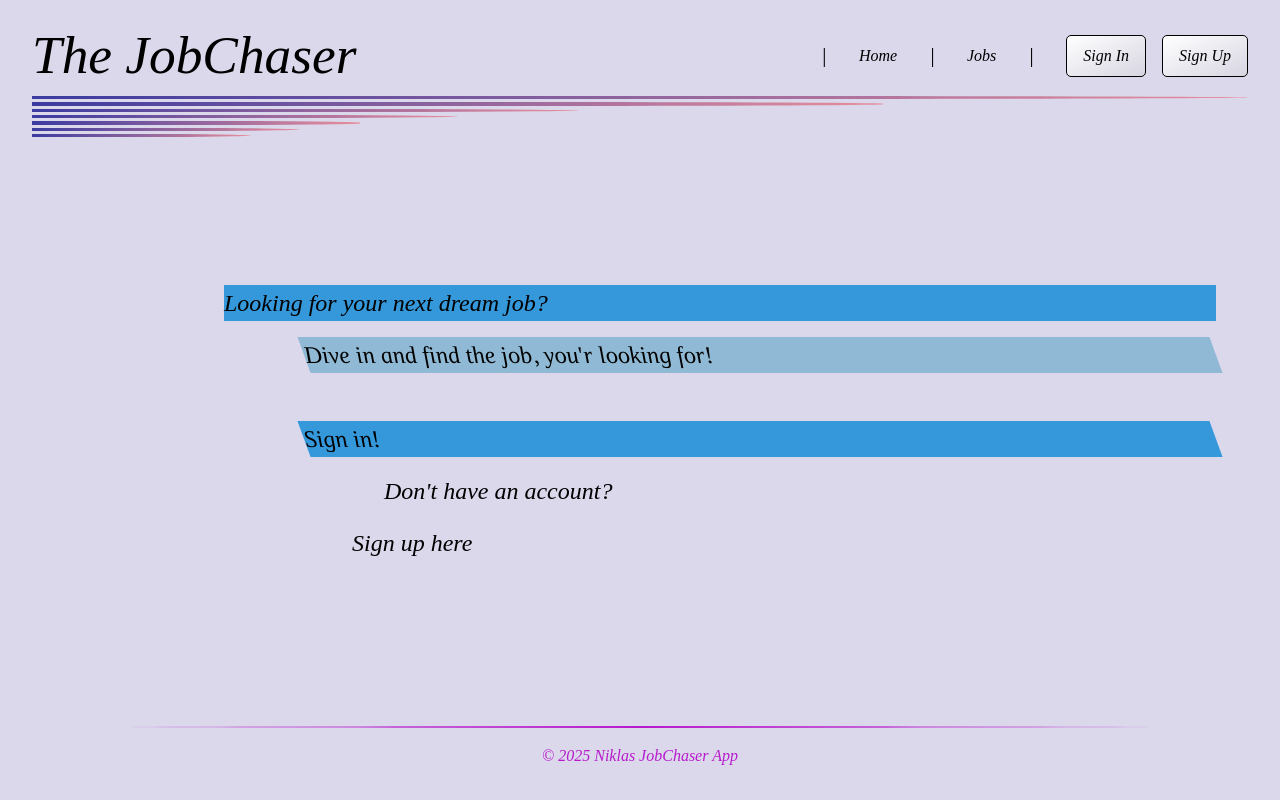
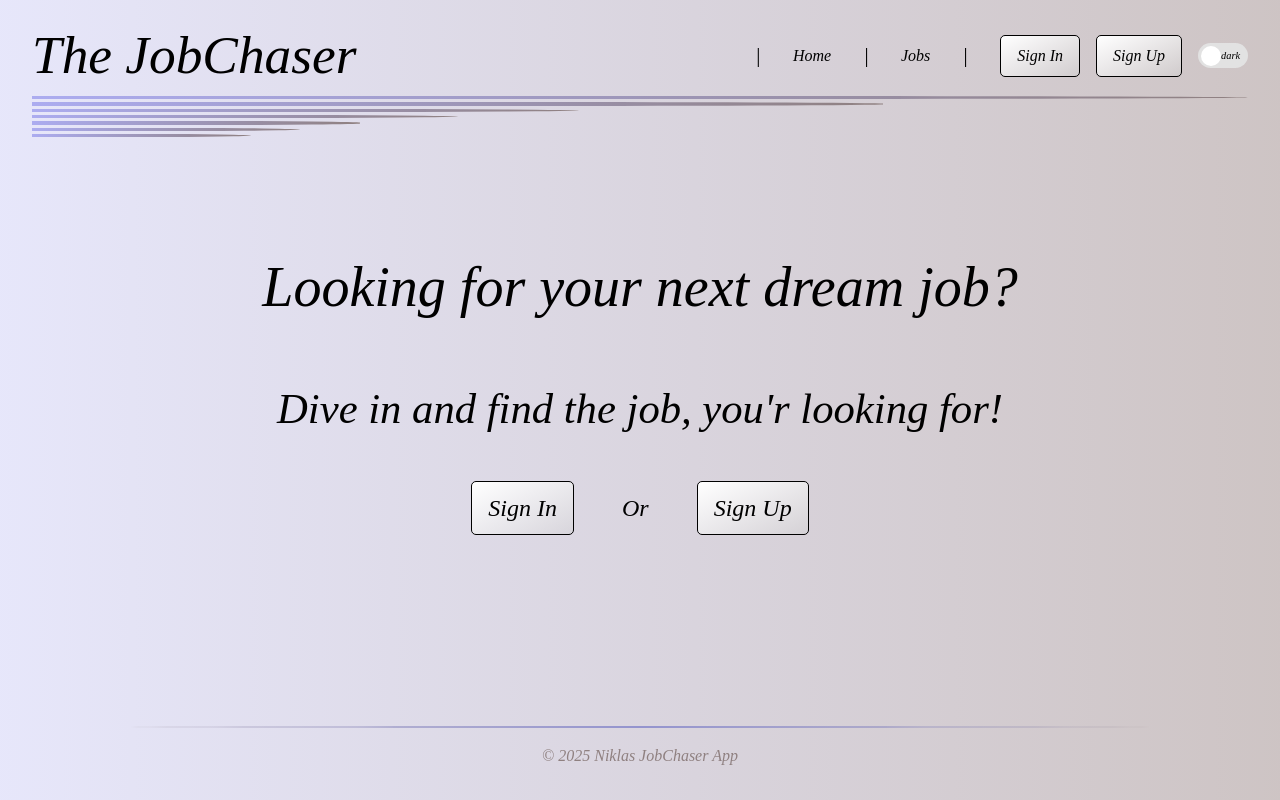
Before and after one commit to Niklas-Nordin/JobChaser, a Next.js app: page / in a window 1280 px wide. Built offline with nearby package versions, Linux system fonts and the light colour scheme; a web font is replaced by a local one.

Commit message:
Big change! Added a toggle button for light/dark mode, also changed the lading page and changed/added some styling.

```diff
--- /dev/null
+++ b/src/app/components/DarkLightSwitcher.tsx
@@ -0,0 +1,31 @@
+"use client";
+
+import { useContext } from "react";
+import { ThemeContext } from "../contexts/DarkLightContext";
+import "../css/darkLightSwitch.css";
+
+function ThemeSwitcher() {
+  const context = useContext(ThemeContext);
+
+  if (!context) {
+    throw new Error("Couldn't find dark/light mode");
+  }
+
+  const { darkLight, setDarkLight } = context;
+
+  const toggleTheme = () => {
+    setDarkLight(darkLight === "light" ? "dark" : "light");
+    document.documentElement.classList.toggle("dark", darkLight === "dark");
+  };
+
+  return (
+    <>
+      <div className="toggle-container" onClick={toggleTheme}>
+        <p className="light-dark">{darkLight}</p>
+        <div className="toggle-slider"></div>
+      </div>
+    </>
+  );
+}
+
+export default ThemeSwitcher;
--- a/src/app/components/Navbar.tsx
+++ b/src/app/components/Navbar.tsx
@@ -1,5 +1,6 @@
 "use client";
 import Link from "next/link";
+import ThemeSwitcher from "./DarkLightSwitcher";
 
 function Navbar() {
   return (
@@ -21,6 +22,7 @@ function Navbar() {
           <p className="sign-up">Sign Up</p>
         </Link>
       </div>
+      <ThemeSwitcher />
     </div>
   );
 }
--- /dev/null
+++ b/src/app/contexts/DarkLightContext.tsx
@@ -0,0 +1,31 @@
+"use client";
+
+import { createContext, useState } from "react";
+
+type DarkLightMode = {
+  darkLight: string;
+  setDarkLight: (darkLight: string) => void;
+};
+
+export const ThemeContext = createContext<DarkLightMode | undefined>(undefined);
+
+export function DarkLightProvider({ children }: { children: React.ReactNode }) {
+  const [darkLight, setDarkLight] = useState("dark");
+
+  return (
+    <ThemeContext.Provider value={{ darkLight, setDarkLight }}>
+      {children}
+    </ThemeContext.Provider>
+  );
+}
+// function DarkLightMode({ children }) {
+//   const [darkLight, setDarkLight] = useState("light");
+
+//   const toggleTheme = () => {
+//     setDarkLight(darkLight === "light" ? "dark" : "light");
+//   };
+
+//   return (
+//     <ThemeContext.Provider value={darkLight}>{children}</ThemeContext.Provider>
+//   );
+// }
--- /dev/null
+++ b/src/app/css/darkLightSwitch.css
@@ -0,0 +1,49 @@
+.dark {
+  background-color: black;
+  color: rgba(255, 255, 255, 0.9);
+
+  .line1,
+  .line2,
+  .line3,
+  .line4,
+  .line5,
+  .line6,
+  .line7 {
+    height: 0.2rem;
+    margin-bottom: 0.2rem;
+    background: linear-gradient(
+      to right,
+      rgb(145, 145, 192),
+      rgba(150, 125, 125, 0.342)
+    );
+    border-top-right-radius: 50%;
+    border-bottom-right-radius: 50%;
+  }
+
+  .toggle-container {
+    background-color: rgb(184, 184, 184, 0.7);
+  }
+
+  .footer {
+    color: rgb(172, 172, 240);
+  }
+
+  .footer-line {
+    background: linear-gradient(
+      to left,
+      rgba(143, 128, 128, 0.2),
+      rgb(172, 172, 240),
+      rgba(143, 128, 128, 0.2)
+    );
+  }
+
+  .sign-in,
+  .sign-up {
+    border: 1px solid black;
+    background: linear-gradient(
+      to bottom right,
+      rgb(180, 179, 179),
+      rgba(184, 184, 184, 0.397)
+    );
+  }
+}
--- a/src/app/css/header.css
+++ b/src/app/css/header.css
@@ -11,6 +11,7 @@
 .navbar {
   align-items: center;
   display: flex;
+  gap: 1rem;
 }
 
 .h1 {
@@ -19,7 +20,7 @@
 }
 
 .stick {
-  padding: 0 2rem;
+  padding: 0 1rem;
   font-size: 16pt;
   font-weight: 400;
 }
@@ -50,11 +51,7 @@
 .line7 {
   height: 0.2rem;
   margin-bottom: 0.2rem;
-  background: linear-gradient(
-    to right,
-    rgb(59, 59, 160),
-    rgba(255, 0, 0, 0.342)
-  );
+  background: linear-gradient(to right, rgb(172, 172, 240), rgb(143, 128, 128));
   border-top-right-radius: 50%;
   border-bottom-right-radius: 50%;
 }
--- a/src/app/globals.css
+++ b/src/app/globals.css
@@ -12,51 +12,98 @@
 }
 
 body {
-  background-color: rgb(219, 216, 236);
+  /* background-color: rgb(228, 240, 245); */
+  background: linear-gradient(
+    to right,
+    rgba(172, 172, 240, 0.295),
+    rgba(87, 55, 55, 0.295)
+  );
   display: flex;
   flex-direction: column;
   min-height: 100vh;
   padding-bottom: 2rem;
 }
 
+.toggle-container {
+  display: flex;
+  width: 50px;
+  height: 25px;
+  background-color: #e2e2e2;
+  border-radius: 50px;
+  position: relative;
+  cursor: pointer;
+  transition: background-color 0.3s;
+}
+
+.toggle-container.dark {
+  background-color: #555;
+}
+
+.toggle-slider {
+  width: 20px;
+  height: 20px;
+  background-color: white;
+  border-radius: 50%;
+  position: absolute;
+  top: 50%;
+  left: 3px;
+  transform: translateY(-50%);
+  transition: all 0.3s ease;
+}
+
+.dark .toggle-slider {
+  left: 27px;
+  background-color: rgb(148, 148, 206);
+}
+
+.light-dark {
+  font-size: 65%;
+  position: absolute;
+  top: 50%;
+  transform: translateY(-50%);
+  left: 23px;
+  transition: all 0.3s ease;
+}
+
+.dark .light-dark {
+  left: 2px;
+}
+
 button {
   background-color: rgb(202, 202, 202);
 }
 
+.buttons {
+  display: flex;
+  justify-content: center;
+  align-items: center;
+  gap: 3rem;
+}
+
 .main {
   width: 90%;
-  margin: auto;
+  margin: 5rem auto;
   margin-bottom: 2rem;
   flex: 1;
 }
 
 .landing-page-main {
+  display: flex;
+  flex-direction: column;
+  gap: 2rem;
   font-size: x-large;
 }
 
 .looking-for-job {
-  margin: 8rem 0 0 10rem;
-  background-color: #3498db;
+  text-align: center;
+  padding: 0.5rem;
+  font-size: 42pt;
 }
 
 .dive-in {
-  margin: 1rem 0 0 15rem;
-  background-color: #8fb9d4;
-  transform: skewX(20deg);
-}
-
-.signin-text {
-  margin: 3rem 0 0 15rem;
-  background-color: #3498db;
-  transform: skewX(20deg);
-}
-
-.question {
-  margin: 1rem 0 0 20rem;
-}
-
-.signup-text {
-  margin: 1rem 0 0 18rem;
+  text-align: center;
+  padding: 0.5rem;
+  font-size: 32pt;
 }
 
 .footer {
@@ -66,7 +113,7 @@ button {
   align-items: center;
   margin: auto;
   gap: 1rem;
-  color: rgb(183, 26, 204);
+  color: rgb(143, 128, 128);
 }
 
 .footer-line {
@@ -74,9 +121,9 @@ button {
   height: 2px;
   background: linear-gradient(
     to left,
-    rgba(183, 26, 204, 0.2),
-    rgb(183, 26, 204),
-    rgba(183, 26, 204, 0.2)
+    rgba(143, 128, 128, 0.2),
+    rgb(148, 148, 206),
+    rgba(143, 128, 128, 0.2)
   );
   border-radius: 50%;
 }
--- a/src/app/layout.tsx
+++ b/src/app/layout.tsx
@@ -5,6 +5,8 @@ import "./globals.css";
 import Fonts from "./components/Fonts";
 import Footer from "./components/Footer";
 import Header from "./components/Header";
+import { DarkLightProvider } from "./contexts/DarkLightContext";
+import ThemeSwitcher from "./components/DarkLightSwitcher";
 
 export const metadata: Metadata = {
   title: "Create Next App",
@@ -22,9 +24,11 @@ export default function RootLayout({
         <Fonts />
       </head>
       <body>
-        <Header />
-        <main className="main">{children}</main>
-        <Footer />
+        <DarkLightProvider>
+          <Header />
+          <main className="main">{children}</main>
+          <Footer />
+        </DarkLightProvider>
       </body>
     </html>
   );
--- a/src/app/page.tsx
+++ b/src/app/page.tsx
@@ -1,15 +1,20 @@
 "use client";
+import Link from "next/link";
 
 export default function Home() {
   return (
     <main className="landing-page-main">
       <p className="looking-for-job">Looking for your next dream job?</p>
       <p className="dive-in">Dive in and find the job, you'r looking for!</p>
-      <p className="signin-text">Sign in!</p>
-      <p className="question">Don't have an account?</p>
-      <p className="signup-text">
-        Sign up <span>here</span>
-      </p>
+      <div className="buttons">
+        <Link href="/SignIn">
+          <p className="sign-in">Sign In</p>
+        </Link>
+        <p>Or</p>
+        <Link href="/SignUp">
+          <p className="sign-up">Sign Up</p>
+        </Link>
+      </div>
     </main>
   );
 }
```
